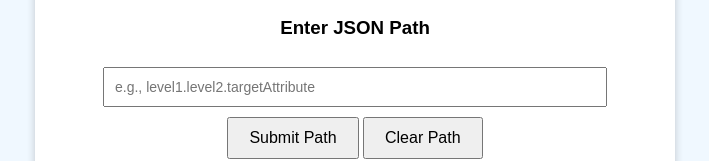
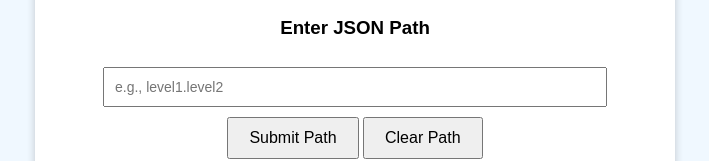
Before and after one commit to N777W/BP-Indentation-JSON-JS, a plain HTML site: page index.html in a window 1280 px wide. Shown: the part 585-746 px from the top of the page, without its empty margins (285-994 px from the left). Drawn offline with Linux system fonts and the light colour scheme.

Commit message:
Small adjustment

```diff
--- a/index.html
+++ b/index.html
@@ -54,7 +54,7 @@
     <pre id="jsonDisplay"></pre>
 
     <h3>Enter JSON Path</h3>
-    <input type="text" id="inputPath" placeholder="e.g., level1.level2.targetAttribute" oninput="syncPathFromInput()">
+    <input type="text" id="inputPath" placeholder="e.g., level1.level2" oninput="syncPathFromInput()">
     <button onclick="checkPath()">Submit Path</button>
     <button onclick="clearPath()">Clear Path</button>
 
```
